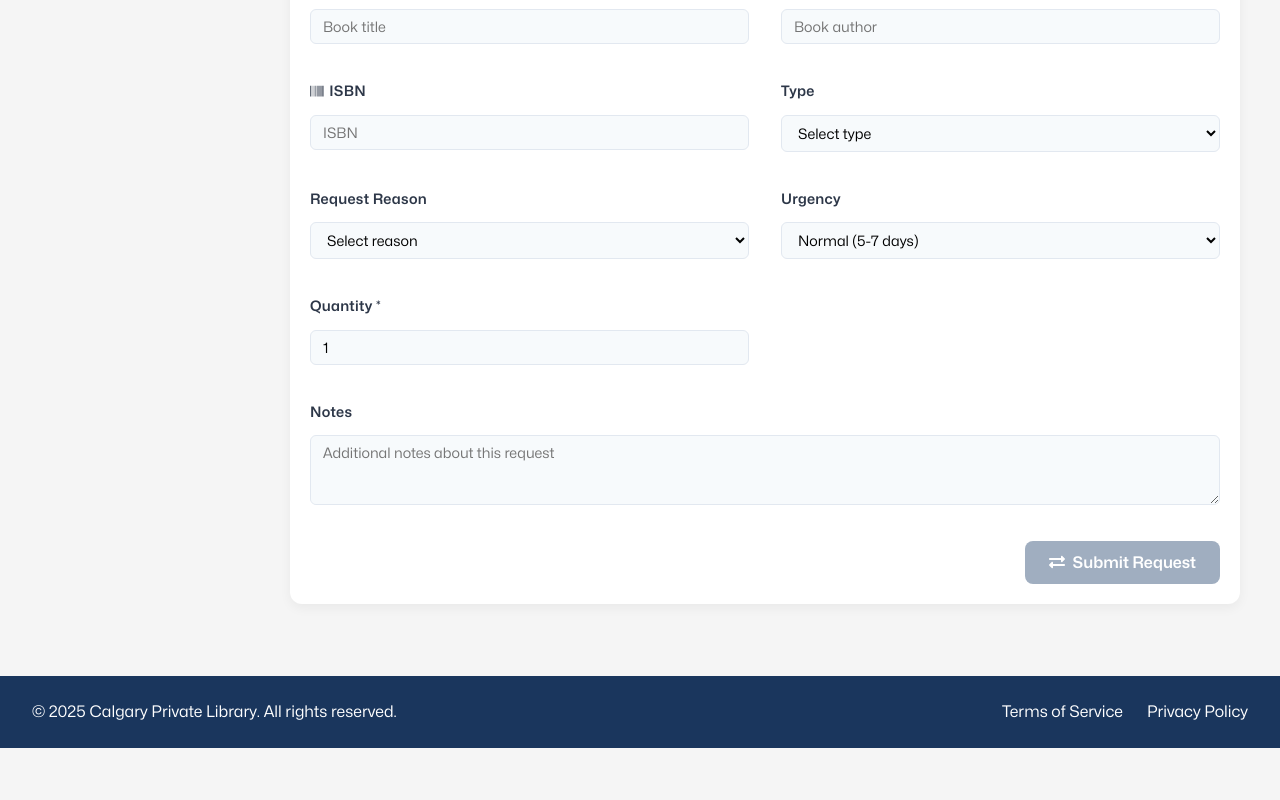
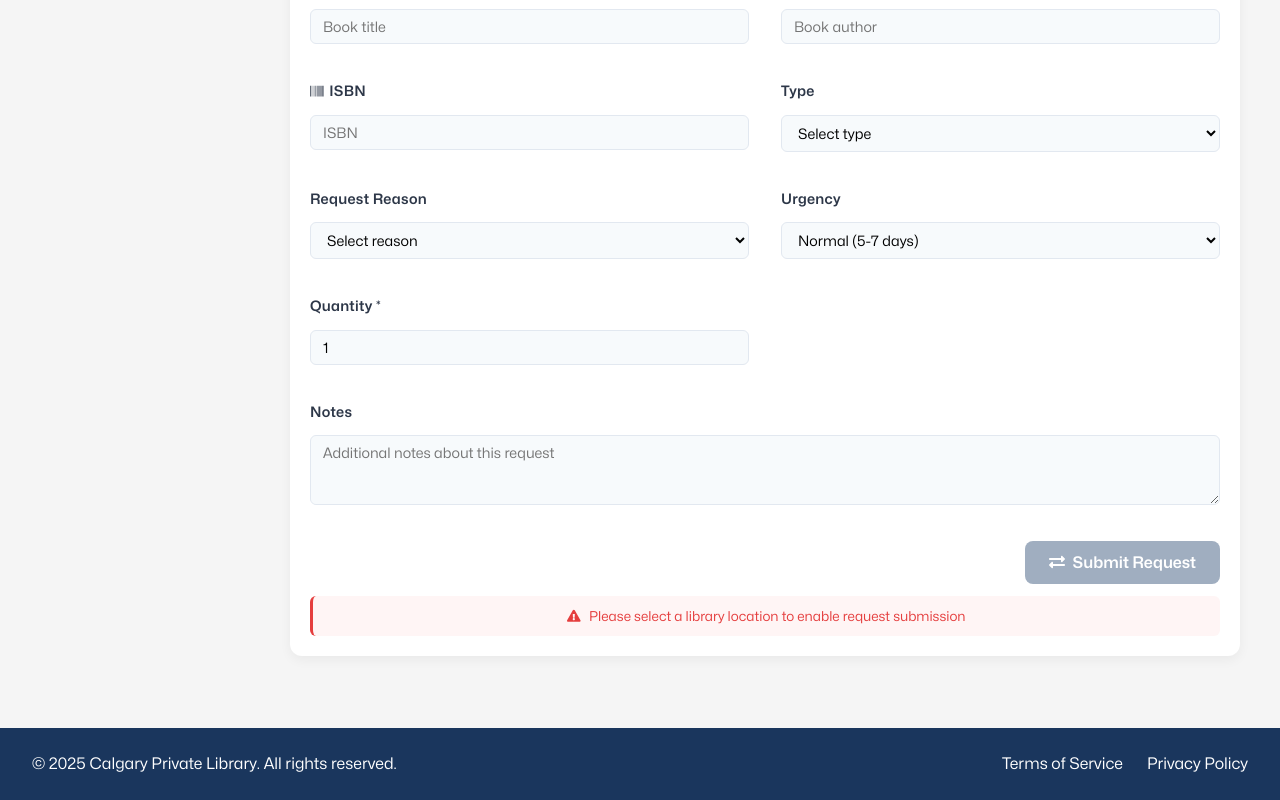
Before and after one commit to Jasmit22/LibraryInventory, a React (Vite) app: page /order-book in a window 1280 px wide. Shown: the part 1055-1855 px from the top of the page. Before the commit the page ends 1803 px from the top, so only its background shows below. Built offline with nearby package versions, Linux system fonts and the light colour scheme; sample sign-in values are in the browser's storage.

Commit message:
ui enhancements for order and request

```diff
--- a/src/components/OrderBook/OrderBook.css
+++ b/src/components/OrderBook/OrderBook.css
@@ -535,3 +535,30 @@
     grid-template-columns: 1fr;
   }
 }
+
+.button-help-text {
+  color: #e53e3e;
+  font-size: 0.85rem;
+  margin-top: 0.75rem;
+  display: flex;
+  align-items: center;
+  gap: 0.5rem;
+  background-color: #fff5f5;
+  padding: 0.6rem 0.8rem;
+  border-radius: 6px;
+  border-left: 3px solid #e53e3e;
+  width: 100%;
+  justify-content: center;
+  animation: fadeIn 0.3s ease-in-out;
+}
+
+@keyframes fadeIn {
+  from {
+    opacity: 0;
+    transform: translateY(-5px);
+  }
+  to {
+    opacity: 1;
+    transform: translateY(0);
+  }
+}
--- a/src/components/OrderBook/OrderBook.jsx
+++ b/src/components/OrderBook/OrderBook.jsx
@@ -484,6 +484,14 @@ function OrderBook() {
               </div>
 
               <div className="form-actions">
+                <div
+                  style={{
+                    width: "100%",
+                    display: "flex",
+                    flexDirection: "column",
+                    alignItems: "flex-end",
+                  }}
+                >
                   <button
                     type="submit"
                     className="submit-button"
@@ -500,6 +508,14 @@ function OrderBook() {
                       </>
                     )}
                   </button>
+
+                  {!selectedLibrary && (
+                    <div className="button-help-text">
+                      <FaExclamationTriangle /> Please select a library location
+                      to enable request submission
+                    </div>
+                  )}
+                </div>
               </div>
             </div>
           </form>
--- a/src/components/OrderBookReview/OrderBookReview.jsx
+++ b/src/components/OrderBookReview/OrderBookReview.jsx
@@ -38,7 +38,7 @@ function OrderBookReview() {
       setLoading(true);
       try {
         // Simulate API call to fetch requests
-        await new Promise((resolve) => setTimeout(resolve, 800));
+        await new Promise((resolve) => setTimeout(resolve, 150));
 
         // Sample data for demonstration
         const sampleRequests = [
@@ -154,7 +154,7 @@ function OrderBookReview() {
   const handleApproveRequest = async () => {
     try {
       // In a real app, this would call an API to approve the request
-      await new Promise((resolve) => setTimeout(resolve, 250));
+      await new Promise((resolve) => setTimeout(resolve, 150));
 
       // Update the request status in our local state
       const updatedRequests = requests.map((req) =>
@@ -180,7 +180,7 @@ function OrderBookReview() {
   const handleDeclineRequest = async () => {
     try {
       // In a real app, this would call an API to decline the request
-      await new Promise((resolve) => setTimeout(resolve, 500));
+      await new Promise((resolve) => setTimeout(resolve, 150));
 
       // Update the request status in our local state
       const updatedRequests = requests.map((req) =>
```
Lines whose indentation alone changed are shown as unchanged.
